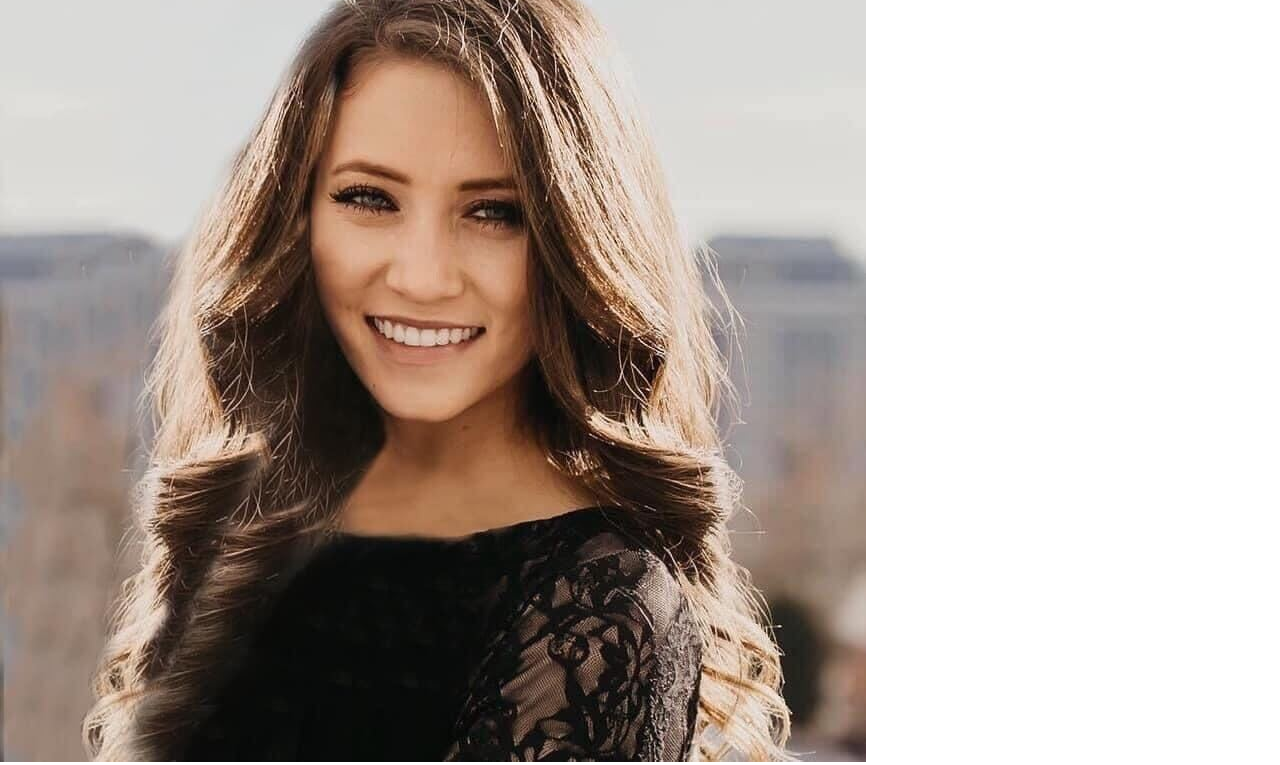
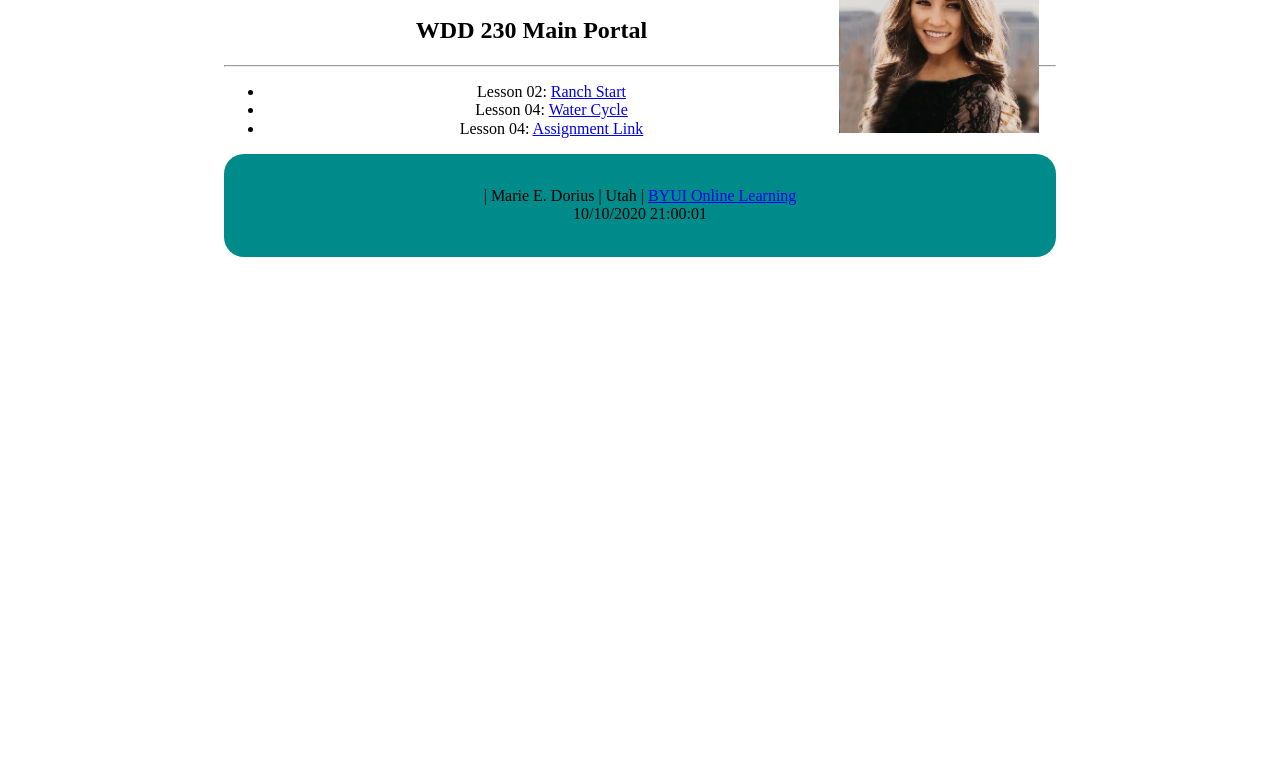
Before and after one commit to marieel12/marieel12.github.io, a plain HTML site: page homepage/index.html in a window 1280 px wide. Shown: the part 104-869 px from the top of the page. After the commit the page ends 800 px from the top, so only its background shows below. Drawn offline with Linux system fonts and the light colour scheme.

Commit message:
homepage push

```diff
--- a/homepage/css/main.css
+++ b/homepage/css/main.css
@@ -0,0 +1,16 @@
+img{
+    width: 200px;
+    float: right;
+}
+
+header, footer {
+    background-color: darkcyan;
+    padding: 17px;
+    border-radius: 20px;
+}
+
+body {
+    width: 65%;
+    margin: auto;
+    text-align: center;
+}
--- a/homepage/index.html
+++ b/homepage/index.html
@@ -11,7 +11,7 @@
     <link rel="stylesheet" href="css/main.css">
 
 </head>
-<body>
+<body onload= "dateUpdate()">
     <header>
         <div class = "student block">
             <img src="images/Image from iOS.jpg" alt=" mariePicture" class = "studentPhoto">
@@ -22,12 +22,13 @@
     <div>
         <h2 class= "mainTitle"> WDD 230 Main Portal</h2>
     </div>
+    <hr>
     <div>
         <ul class = "lessonWeek">
         <li> Lesson 02: <a href ="ranch-start/index.html"> Ranch Start</a></li>
         <li> Lesson 04: <a href ="water_cycle/index.html "> Water Cycle</a></li>
         <li> Lesson 04: <a href =" "> Assignment Link</a></li>
-        <li> Lesson 06: <a href =" "> Assignment Link</a></li>
+
     </ul>
     </div>
 </main>
@@ -37,9 +38,12 @@
             <span id ="currentYear"> </span> | Marie E. Dorius | Utah | <a href = " https://byui.edu/online" target = "blank" > BYUI Online Learning
             </a>
             <br>
-            <span id= "lastUpdate" class= "lastUpdate"></span>
+            <span id= "lastUpdate"></span>
         </p>
     </div>
 </footer>
+<script src= "js/homepage.js">
+
+</script>
 </body>
 </html>
--- /dev/null
+++ b/homepage/js/homepage.js
@@ -0,0 +1,4 @@
+function dateUpdate()
+{var a = document.lastModified;
+document.getElementById("lastUpdate").innerHTML=a;
+}
```
